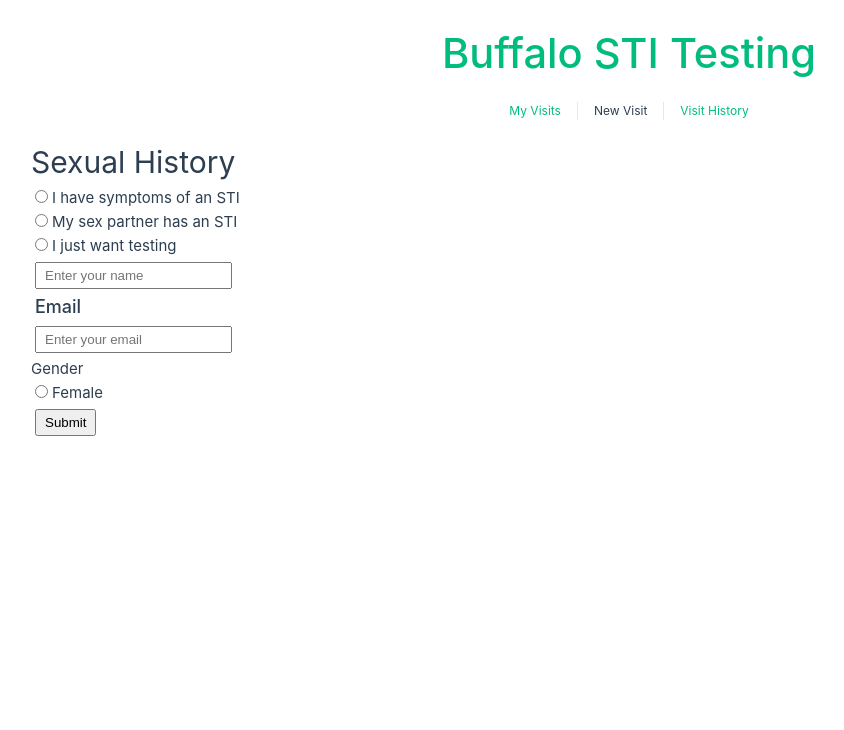
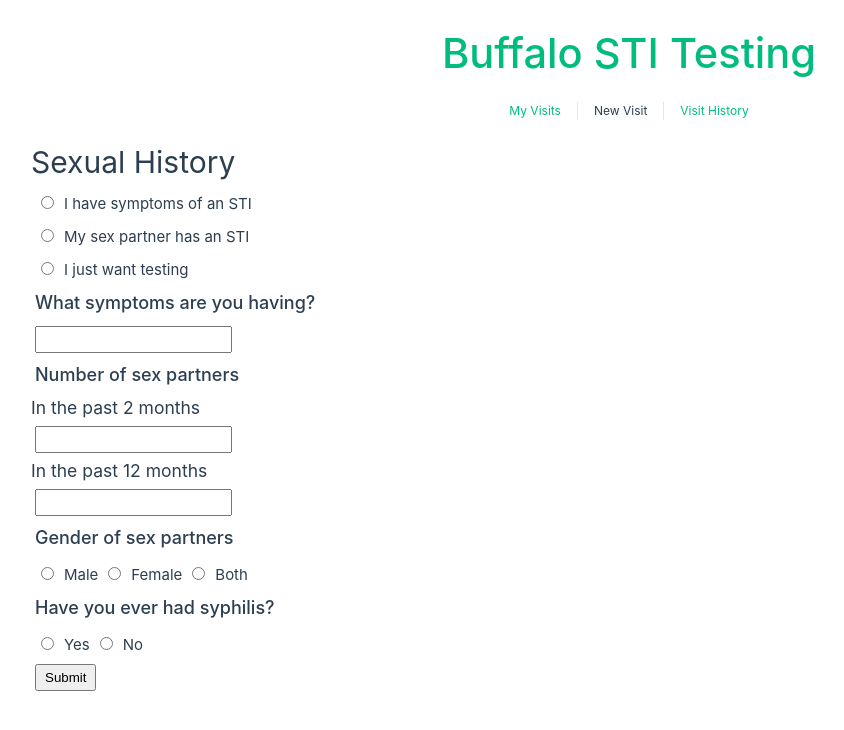
Before and after one commit to tbakare/Group_5_Hackhaton, a Vue app in the folder hackhaton_frontend/buffalo/: page /new-visit in a window 1280 px wide. Shown: the top 730 px of the page, without its empty margins (11-855 px from the left). Built offline with nearby package versions, Linux system fonts and the light colour scheme.

Commit message:
New List View

```diff
--- a/hackhaton_frontend/buffalo/src/views/MyVisitsView.vue
+++ b/hackhaton_frontend/buffalo/src/views/MyVisitsView.vue
@@ -3,13 +3,20 @@ import MyVisitsBase from '../components/MyVisitsBase.vue'
 </script>
 
 <template>
-  <div class="my-visits">
-    <h1>My Visits</h1>
-
+<h1>My Visits</h1>
+<div class="my-visits">
+    <main>
+      <MyVisitsBase />
+    </main>
   </div>
-  <main><MyVisitsBase/></main>
-
 </template>
 
 <style>
+/* @media (min-width: 1024px) { */
+  .my-visits {
+    min-height: 100vh;
+    display: flex;
+    justify-content: center;
+  }
+/* } */
 </style>
--- a/hackhaton_frontend/buffalo/src/views/NewVisitView.vue
+++ b/hackhaton_frontend/buffalo/src/views/NewVisitView.vue
@@ -2,21 +2,36 @@
   <div>
     <form @submit.prevent="submitForm" v-if="!formSubmitted">
       <h1>Sexual History</h1>
-      <input type="radio" v-model="gender" value="i-have-symptoms" />
+      <input type="radio" value="i-have-symptoms" />
       <label>I have symptoms of an STI</label><br>
-      <input type="radio" v-model="gender" value="partner-has-symptoms" />
+      <input type="radio" value="partner-has-symptoms" />
       <label>My sex partner has an STI</label><br>
-      <input type="radio" v-model="gender" value="partner-has-symptoms" />
+      <input type="radio" value="partner-has-symptoms" />
       <label>I just want testing</label><br>
 
-      <input v-model="name" type="text" placeholder="Enter your name" /><br>
-      <span>Email</span><br>
-      <input v-model="email" type="email" placeholder="Enter your email" /><br>
-      <label>Gender</label><br>
+      <h2>What symptoms are you having?</h2>
+      <input type="text" placeholder="" /><br>
+      <h2>Number of sex partners</h2>
+      <h3>In the past 2 months</h3>
+      <input type="text" placeholder="" />
+      <h3>In the past 12 months</h3>
+      <input type="number" placeholder="" /><br>
 
-      <input type="radio" v-model="gender" value="Female" />
-      <label>Female</label><br>
+      <h2>Gender of sex partners</h2>
+      <input type="radio" value="Male" />
+      <label>Male</label>
+      <input type="radio" value="Female" />
+      <label>Female</label>
+      <input type="radio" value="Both" />
+      <label>Both</label><br>
+
+      <h2>Have you ever had syphilis?</h2>
+      <input type="radio" value="Yes" />
+      <label>Yes</label>
+      <input type="radio" value="No" />
+      <label>No</label><br>
       <input class="submit" type="submit" value="Submit">
+
     </form>
     <div v-if="formSubmitted">
       <h3>Form Submitted</h3>
@@ -57,7 +72,12 @@ input {
   margin: 4px;
 }
 
-span {
+input[type='radio'] {
+  /* padding: 8px 8px; */
+  margin: 10px;
+}
+
+h2 {
   font-size: 18px;
   margin: 4px;
   font-weight: 500;
```
